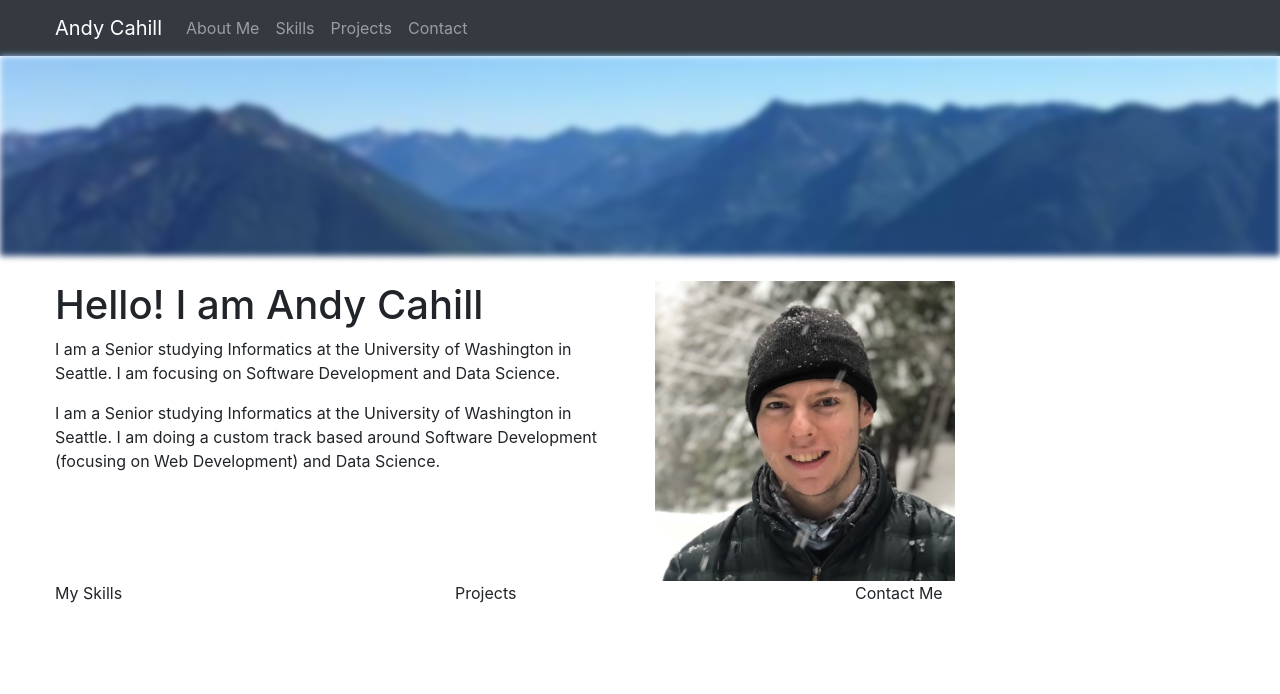
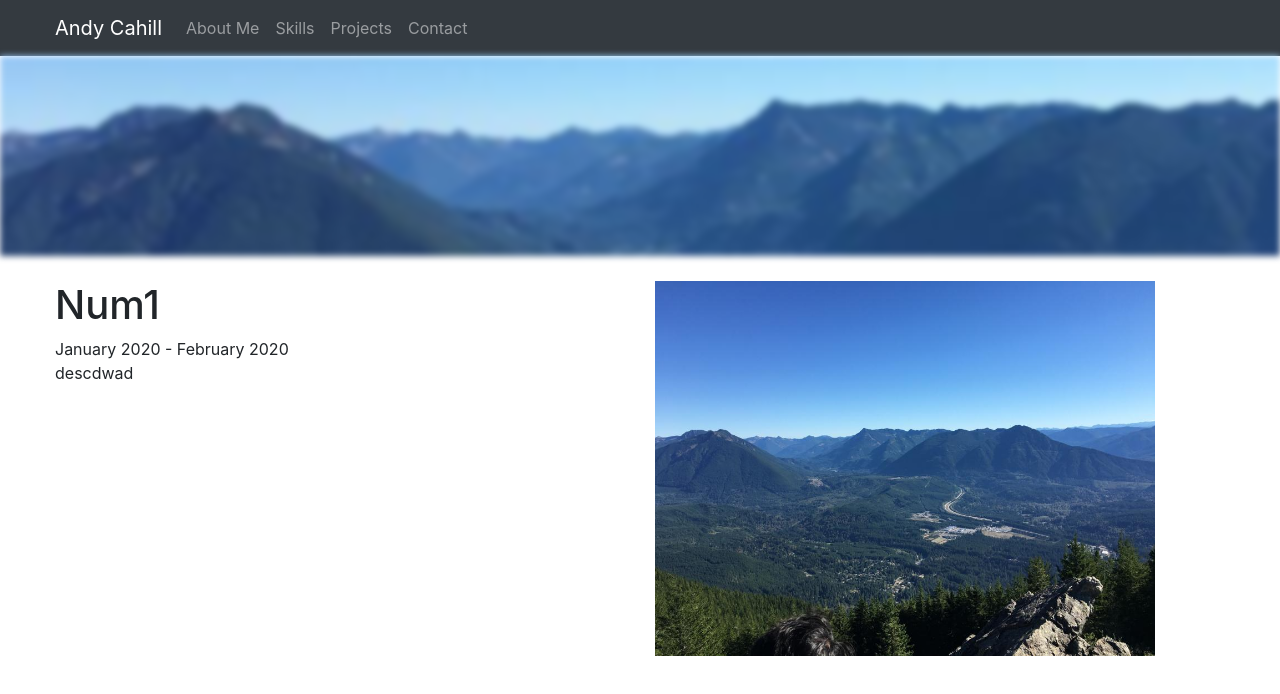
Before and after one commit to cahillaw/portfolio, a React (Create React App) app in the folder portfolio/: page /projects/1 in a window 1280 px wide. Before the commit this address led to /. Shown: the top 694 px of the page. Built offline with nearby package versions, Linux system fonts and the light colour scheme.

Commit message:
working search bar, started project page

```diff
--- a/portfolio/src/App.js
+++ b/portfolio/src/App.js
@@ -8,6 +8,7 @@ import Home from './pages/home';
 import Skills from './pages/skills';
 import Projects from './pages/projects';
 import Contact from './pages/contact';
+import Project from './pages/project';
 class App extends React.Component {
   render = () => {
     return <Router>
@@ -18,6 +19,7 @@ class App extends React.Component {
         <Route exact path = "/skills" component={Skills} />
         <Route exact path = "/projects" component={Projects} />
         <Route exact path = "/contact" component={Contact} />
+        <Route exact path = "/projects/:projectId" component={Project}/>
         <Redirect to ="/"/>
       </Switch>
     </Router>
--- a/portfolio/src/pages/css/home.css
+++ b/portfolio/src/pages/css/home.css
@@ -9,6 +9,7 @@
 .pagelayout {
     max-width: 1200px;
     margin-top: 25px;
+    margin-bottom: 25px;
 }
 
 .profile {
--- /dev/null
+++ b/portfolio/src/pages/css/project.css
@@ -0,0 +1,4 @@
+.mainimage {
+    max-width: 500px;
+    min-width: 200px;
+}
--- a/portfolio/src/pages/css/projects.css
+++ b/portfolio/src/pages/css/projects.css
@@ -1,5 +1,5 @@
 .searchbar {
-    margin-top: 20px;
+    margin-top: 15px;
 }
 
 
--- /dev/null
+++ b/portfolio/src/pages/project.jsx
@@ -0,0 +1,63 @@
+import React from 'react'
+
+import { Container, Image, Row, Col } from 'react-bootstrap'
+import puzzlesjson from "../projects.json"
+import './css/project.css'
+
+class Project extends React.Component {
+    constructor (props) {
+    super(props)
+      this.state = {
+          project: ""
+      }
+    }
+
+    componentDidMount() {
+        var projectId = this.props.location.pathname.split("/", 5)[2];
+        console.log(projectId)
+        const { projects } = puzzlesjson
+        projects.map((project) => {
+            if(project.projectId == projectId) {
+                this.setState({
+                    project: project
+                })
+            }
+        })
+    }
+
+    render = () => {
+      if(this.state.project != "") {
+          return (
+            <div>
+                <div className="banner"></div>
+                <Container className="pagelayout" fluid>
+                    <Row>
+                        <Col sm={6}>
+                            <h1>{this.state.project.name}</h1>
+                            <div>{this.state.project.timeStart} - {this.state.project.timeEnd}</div>
+                            <div>{this.state.project.description}</div>
+                        </Col>
+                        <Col sm={6}>
+                            <div className="mainimage">
+                                <Image src={this.state.project.images.main} fluid />
+                            </div>
+                        </Col>
+                    </Row>
+                </Container>
+            </div>
+          )
+      }
+
+      return (
+          <div>
+            <div className="banner"></div>
+              <Container className="pagelayout">
+                <h1>404 project not found</h1>
+              </Container>
+          </div>
+      )
+    }
+
+  }
+
+  export default Project
--- a/portfolio/src/pages/projects.jsx
+++ b/portfolio/src/pages/projects.jsx
@@ -1,7 +1,6 @@
 import React from 'react'
 
 import { Container, Row, Col, Form, Card, Button, CardColumns, CardDeck, CardGroup } from 'react-bootstrap'
-import SearchBar from "material-ui-search-bar";
 import './css/projects.css'
 
 import puzzlesjson from "../projects.json"
@@ -36,12 +35,13 @@ class Projects extends React.Component {
             <Container className="pagelayout">
                 <Row>
                     <Col>
-                    <h1>My Projects</h1>
-                    <SearchBar
-                        className="searchbar"
-                        value={this.state.query}
-                        onChange={() => console.log("cahnge")}
-                        onRequestSearch={() => console.log("cahnge")}/>
+                    <h1>Projects</h1>
+                        <Form.Group controlId="search" className="searchbar">
+                            <Form.Control placeholder="Search..." onChange={this.updateQuery}/>
+                            <Form.Text className="text-muted">
+                            Search by project name, description or phrase.
+                            </Form.Text>
+                        </Form.Group>
                     </Col>
                 </Row>
                 <Row>
@@ -56,9 +56,9 @@ class Projects extends React.Component {
                         </Container>
                     </Col>
                     <Col xs={10}>
-                        <CardDeck>
+                        <CardDeck style={{marginBottom:"25px"}}>
                             {projects.map((project, i) => {
-                                return this.displayCard(project.tags) ?
+                                return this.displayCard(project) ?
                                     <Card style={{ minWidth: '18rem', maxWidth:'18rem', marginTop:"20px" }} key = {i}>
                                         <Card.Img variant="top" src={project.images.main} />
                                         <Card.Body>
@@ -81,6 +81,13 @@ class Projects extends React.Component {
       )
     }
 
+    updateQuery = (event) => {
+        console.log(event.target.value)
+        this.setState({
+          query: event.target.value.toLowerCase()
+        })
+      }
+
     updateTagFilter = (tag) => {
         var currentTags = this.state.filterTags
         if(currentTags.includes(tag)) {
@@ -98,19 +105,35 @@ class Projects extends React.Component {
         console.log(this.state.filterTags)
     }
 
-    displayCard = (projectTags) => {
+    displayCard = (project) => {
         var currentTags = this.state.filterTags
-        var display = true
-        if(currentTags.length < 1) { //if no tags, always return each card
-            return display
+        var display = false
+
+        if(this.state.query != "" && project.name.includes(this.state.query)) {
+            display = true
         }
 
-        currentTags.map((tag) => {
-            if(!projectTags.includes(tag)) {
-                display = false
+        if(this.state.query != "" && project.description.includes(this.state.query)) {
+            display = true
+        }
+
+        project.bullets.map((bullet) => {
+            if(this.state.query != "" && bullet.includes(this.state.query)) {
+                display = true
             }
+        })
 
-        })
+        if(display) {
+            currentTags.map((tag) => {
+                if(!project.tags.includes(tag)) {
+                    display = false
+                }
+            })
+        }
+
+        if(this.state.query === "" && currentTags.length < 1) { //if no tags, always return each card
+            display = true
+        }
 
         return display
     }
--- a/portfolio/src/projects.json
+++ b/portfolio/src/projects.json
@@ -1,8 +1,9 @@
 {
     "projects" : [
         {
+            "projectId": 1,
             "name": "Num1",
-            "description": "desc",
+            "description": "descdwad",
             "timeStart": "January 2020",
             "timeEnd": "February 2020",
             "bullets": [
@@ -25,8 +26,9 @@
 
         },
         {
+            "projectId": 2,
             "name": "Num2",
-            "description": "desc",
+            "description": "cool",
             "timeStart": "January 2020",
             "timeEnd": "February 2021",
             "bullets": [
@@ -49,8 +51,9 @@
 
         },
         {
+            "projectId": 3,
             "name": "Num3",
-            "description": "desc",
+            "description": "num4",
             "timeStart": "January 2020",
             "timeEnd": "February 2020",
             "bullets": [
@@ -73,13 +76,14 @@
 
         },
         {
+            "projectId": 4,
             "name": "Num4",
-            "description": "desc",
+            "description": "swagdesc",
             "timeStart": "January 2020",
-            "timeEnd": "February 2020",
+            "timeEnd": "March 2020",
             "bullets": [
                 "swag",
-                "swag2,"
+                "swag2 14,"
             ],
             "tags" : [
                 "React",
@@ -97,13 +101,14 @@
 
         },
         {
+            "projectId": 5,
             "name": "Num5",
-            "description": "desc",
+            "description": "5",
             "timeStart": "January 2020",
             "timeEnd": "February 2020",
             "bullets": [
                 "swag",
-                "swag2,"
+                "swag3,"
             ],
             "tags" : [
                 "AWS",
```
